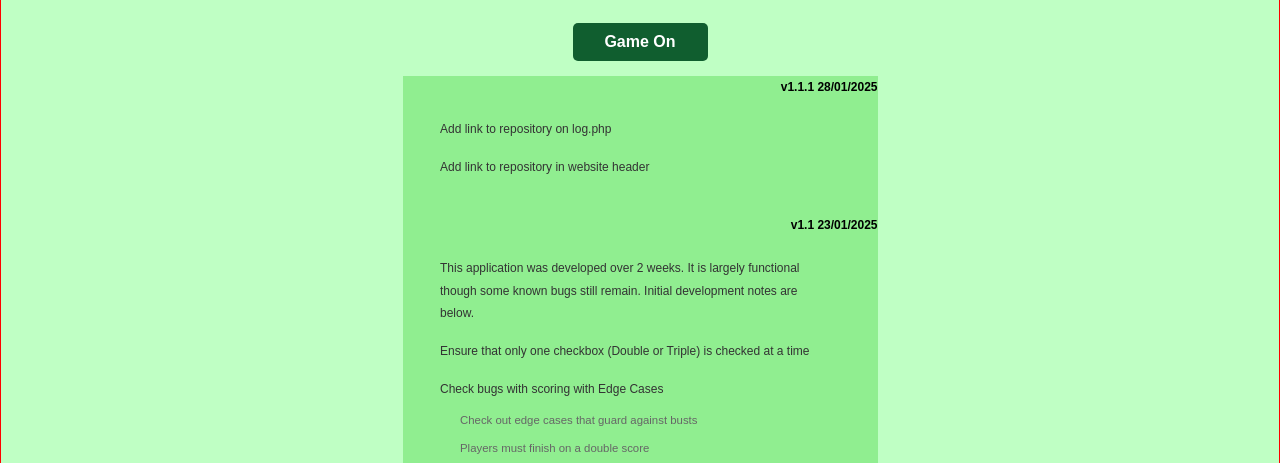
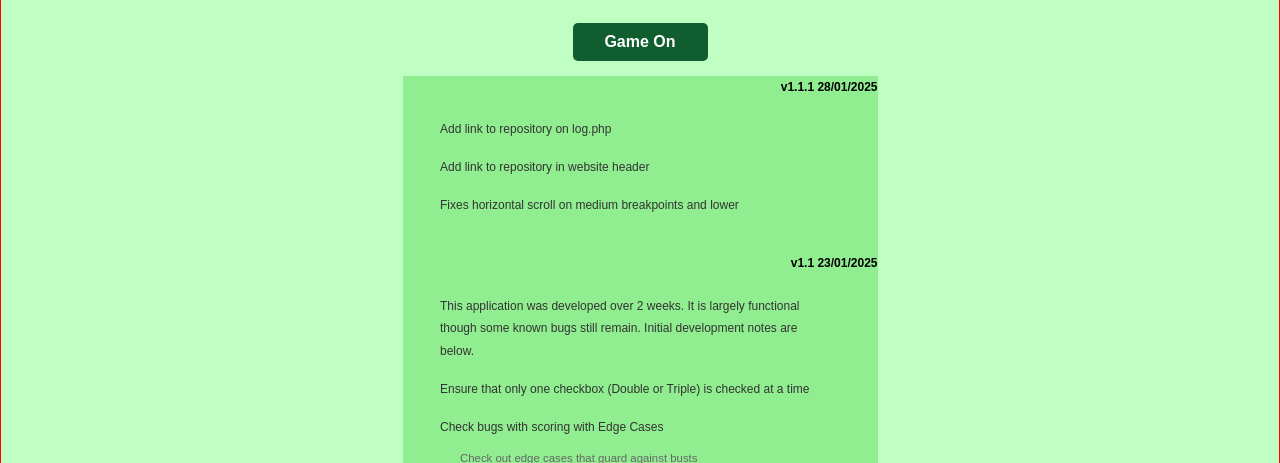
Before and after one commit to jg-digital-media/jgdm_darts_scorer, a PHP site: page /log.php in a window 1280 px wide. Shown: the part 255-718 px from the top of the page. Run offline with PHP 8.4, Linux system fonts and the light colour scheme.

Commit message:
fixes horizontal scroll medium breakpoints and lower

```diff
--- a/log.php
+++ b/log.php
@@ -32,8 +32,9 @@
 
             <ul class="dev---log">
 
-            <li>Add link to repository on log.php</li>
-            <li>Add link to repository in website header</li>
+                <li>Add link to repository on log.php</li>
+                <li>Add link to repository in website header</li>
+                <li>Fixes horizontal scroll on medium breakpoints and lower</li>
 
             </ul>
 
```
